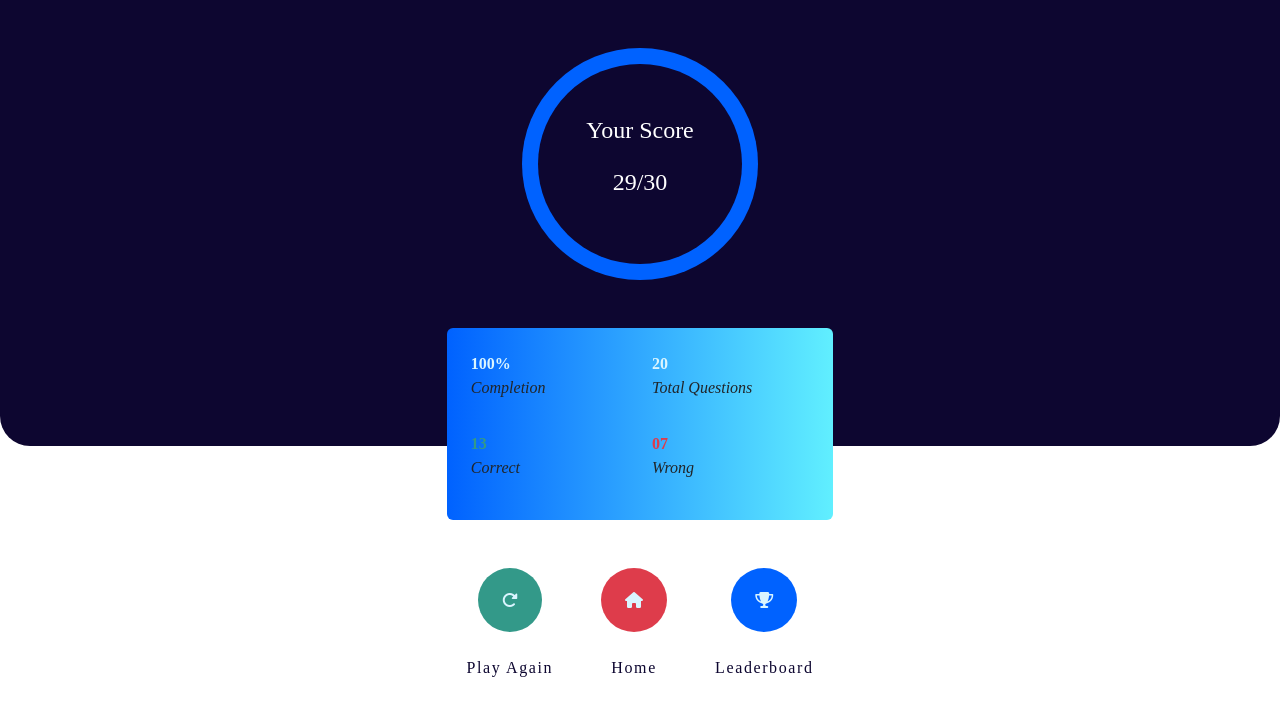
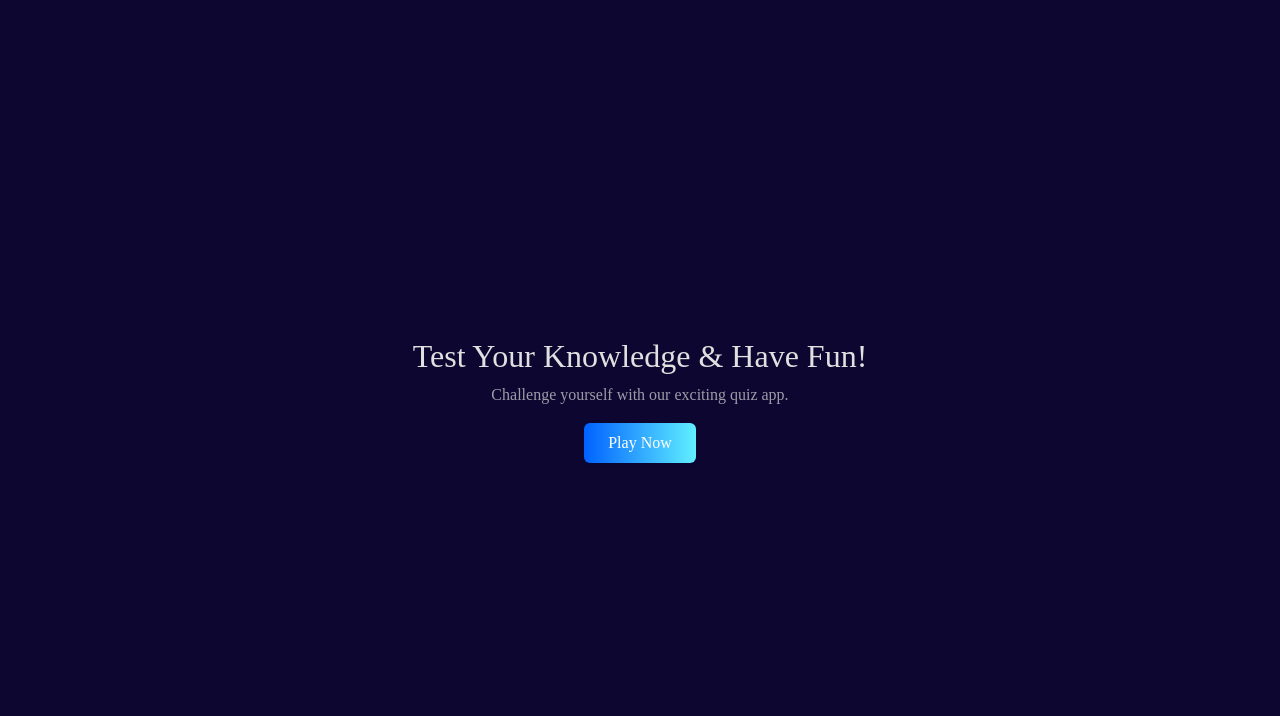
Before and after one commit to techienuru/QuizApp, a React (Vite) app: page / in a window 1280 px wide. Shown: the top 716 px of the page. Built offline with nearby package versions, Linux system fonts and the light colour scheme; a web font is replaced by a local one.

Commit message:
Import all Pages into App.jsx; only the Home page is not commented

```diff
--- a/src/App.jsx
+++ b/src/App.jsx
@@ -1,15 +1,17 @@
 import "bootstrap/dist/css/bootstrap.min.css";
 // import { useEffect } from "react";
 import Home from "./pages/Home/Home.jsx";
-import PlayOptionsModal from "./components/Header/PlayOptionsModal/PlayOptionsModal.jsx";
+import PlayOptionsModal from "./components/PlayOptionsModal/PlayOptionsModal.jsx";
 import Result from "./pages/Result/Result.jsx";
+import Quiz from "./pages/Quiz/Quiz.jsx";
 // import { useState } from "react";
 
 function App() {
   return (
     <>
-      <Result />
-      {/* <Home /> */}
+      {/* <Result /> */}
+      <Home />
+      {/* <Quiz /> */}
       <PlayOptionsModal />
     </>
   );
```
